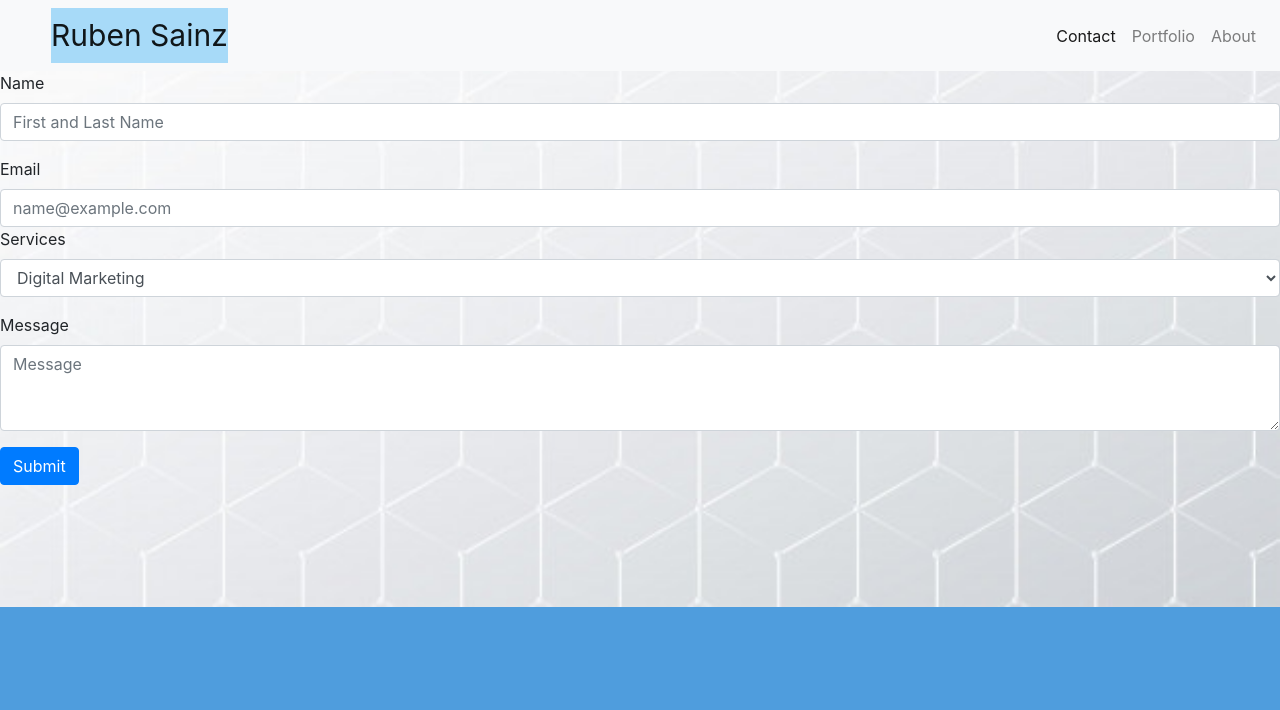
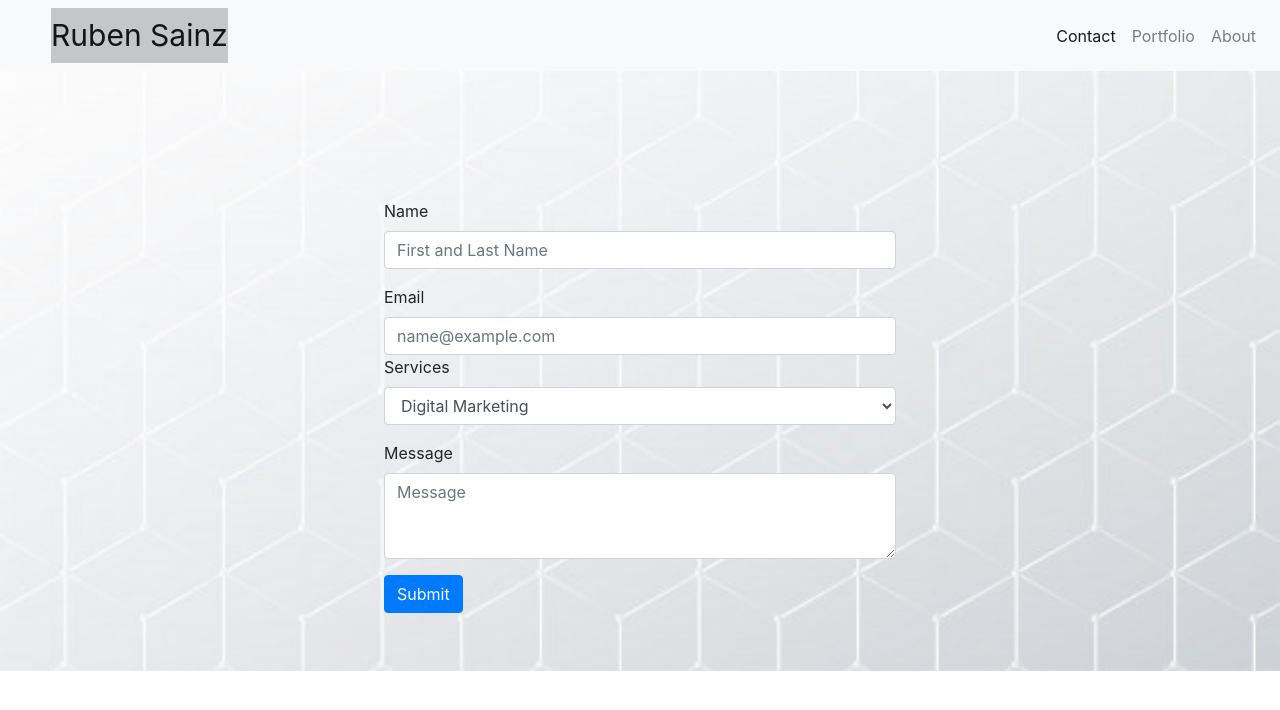
Before and after one commit to rsainzlinarez/Responsive-Portfolio, a plain HTML site: page contact.html in a window 1280 px wide. Drawn offline with nearby package versions, Linux system fonts and the light colour scheme.

Commit message:
Contact form centered to page

```diff
--- a/style.css
+++ b/style.css
@@ -2,7 +2,7 @@
 
 /* Modifies background style for index, portfolio, and contact html files*/
 body{
-background-color:rgb(79, 157, 221);
+
 background-image: url(./assets/images/background.jpg);
 background-repeat: no-repeat;
 background-position: center;
@@ -16,7 +16,7 @@ background-size: cover;
 
 
 .navbar-brand{
-background-color:rgb(167, 218, 248);
+background-color:rgb(196, 198, 199);
 font-size: 15px;
 margin-left: 35px;
 font-size: 30px;
@@ -43,8 +43,6 @@ color:black;
 /* Modifies style fo index html file body "main-content" */
 
 
-
-
 .cold-md-4{
 float: left;
 word-wrap: break-word;
@@ -62,3 +60,31 @@ padding-left: 0;
 .row-cols-2{
 margin-left: 50px;
 }
+
+
+/* ------------------------------------------------------------------------------------------------------- */
+/* Modifies contact file */
+
+
+/* Mofidies contact form */
+  .form-section{
+    width: 40%;
+    padding-left: 50px;
+    background-color: none;
+    margin-left: 30%;
+    margin-top: 10%;
+    margin-right:30%;
+    ;
+    padding: 0;
+
+
+  }
+
+  @media(max-width:450px){
+ form{
+ font-size: 10px;
+
+ }
+
+
+  }
```
